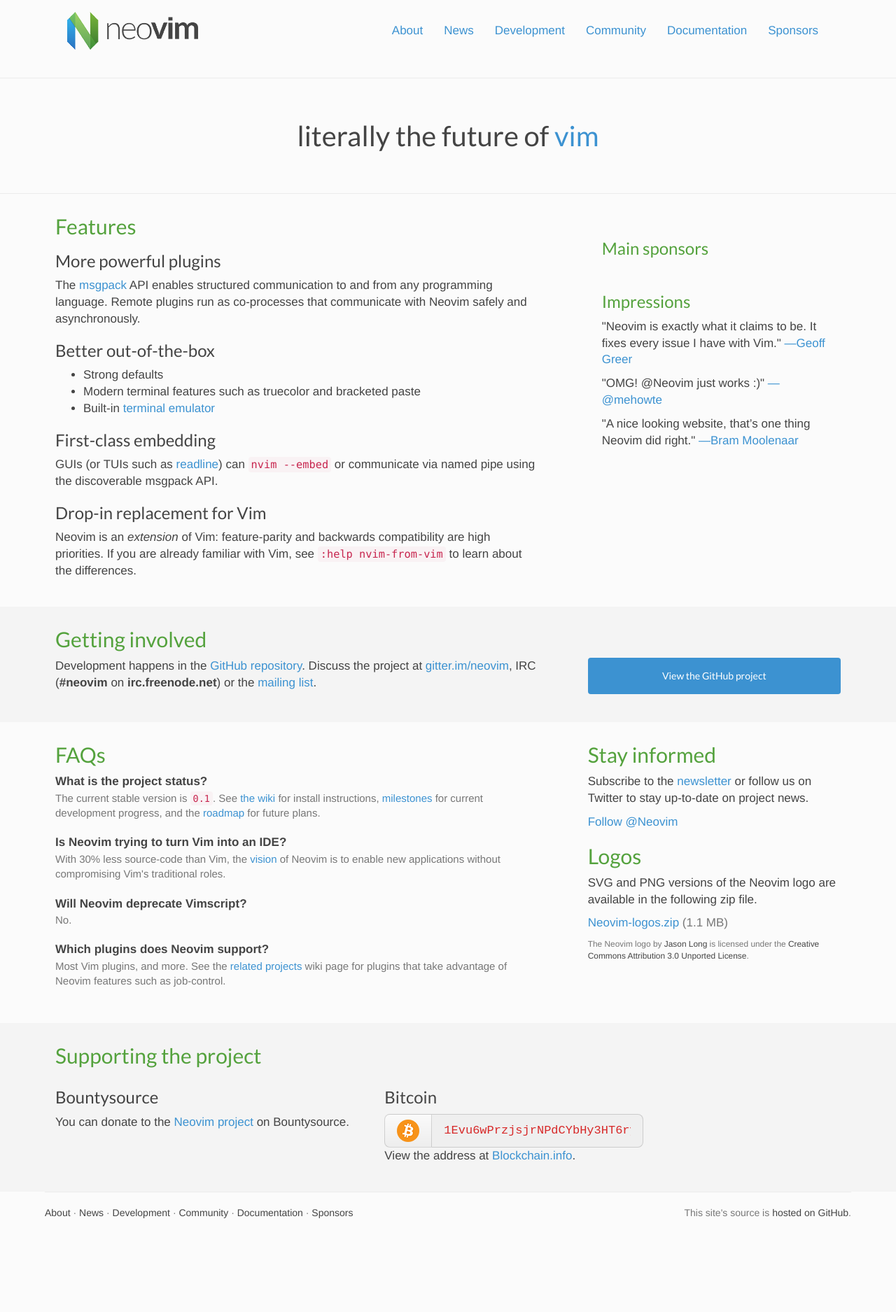
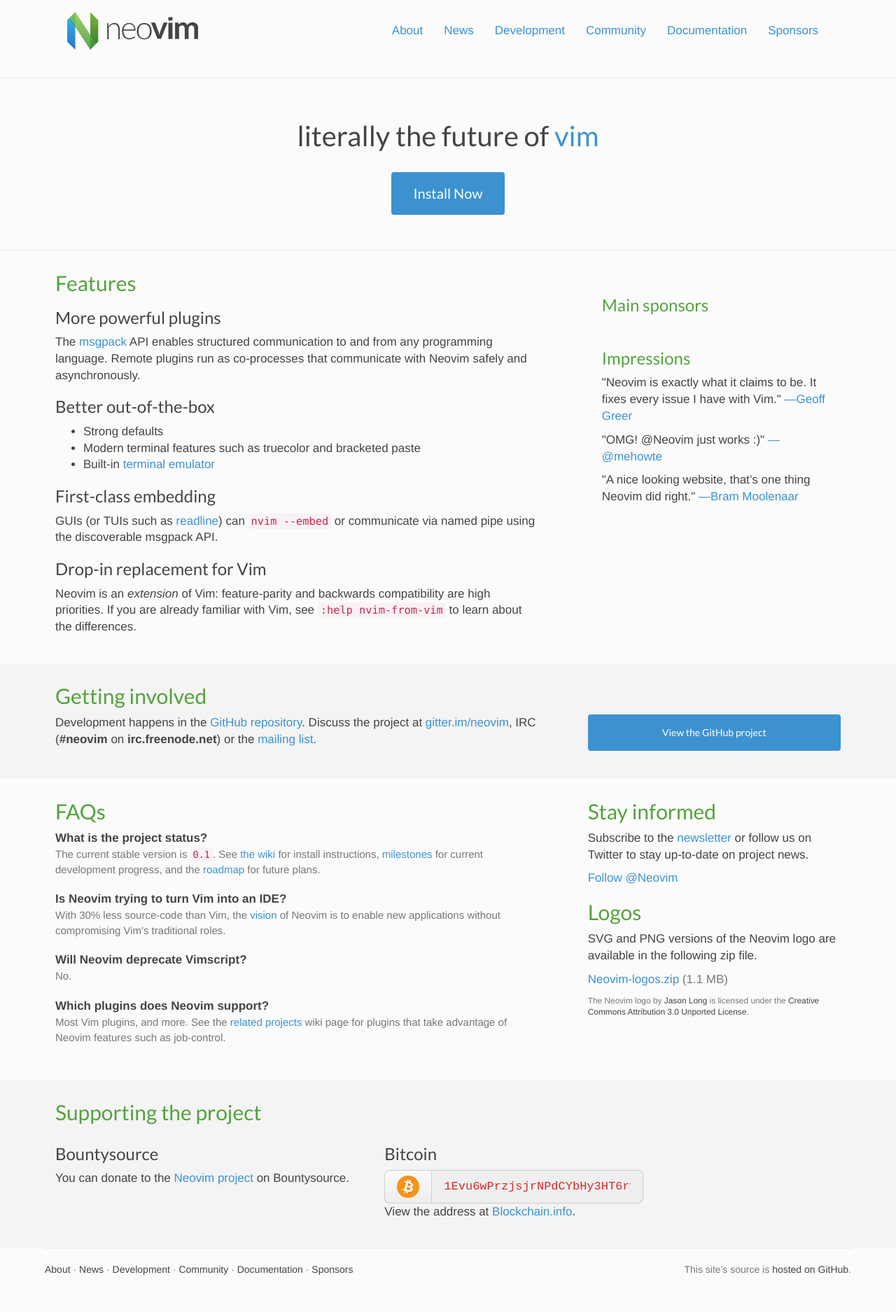
Before and after one commit to neovim/neovim.github.io, a Jekyll site: the page built from index.html, in a window 1280 px wide. Shown: the whole page at 70% size. Built offline with Jekyll 4.4.1, drawn with Linux system fonts in a browser that asks for light colours; nearby versions of some CDN libraries; comment, search, counter and statistics services are not loaded; before the commit the page ends 1794 px from its top, so only the background shows below that.

Commit message:
Show install button on homepage

```diff
--- a/css/main.css
+++ b/css/main.css
@@ -162,6 +162,15 @@
 @media (min-width: 568px) {
   .masthead .lead {
     font-size: 26px;
+  }
+}
+
+.masthead .btn {
+  margin-top: 0.5em;
+}
+@media (min-width: 568px) {
+  .masthead .btn {
+    font-size: 20px;
   }
 }
 
--- a/index.html
+++ b/index.html
@@ -10,6 +10,7 @@
 <section class="masthead">
   <div class="container">
     <h1>literally the future of <a href="https://twitter.com/VimLinks/status/723437779376443392">vim</a></h1>
+    <p><a href="https://github.com/neovim/neovim/wiki/Installing-Neovim" class="btn">Install Now</a></p>
   </div>
 </section>
 
```
